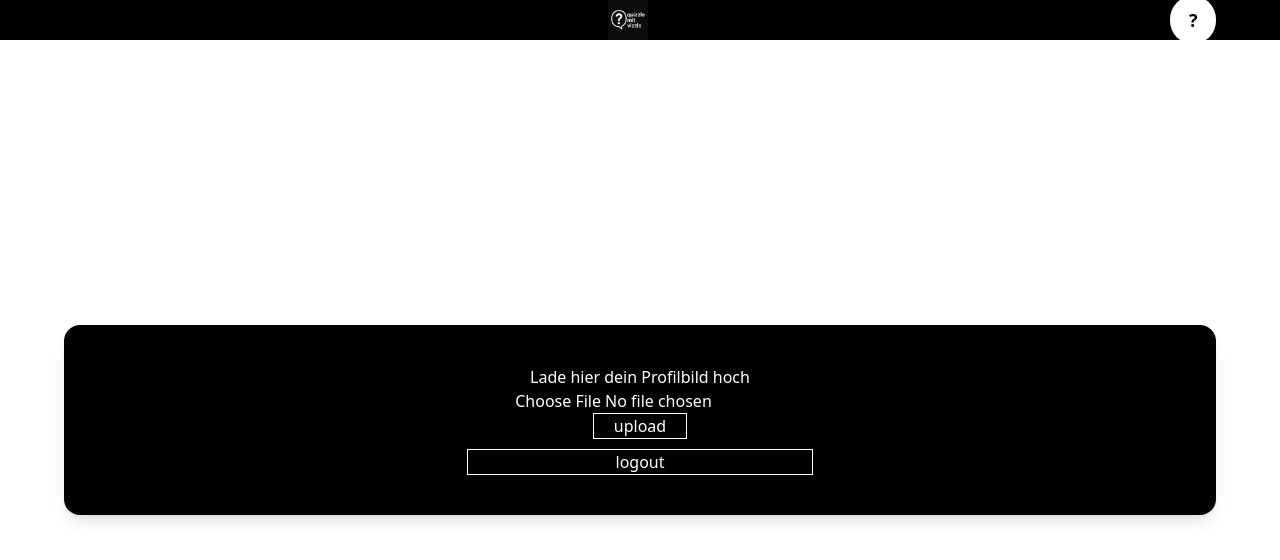
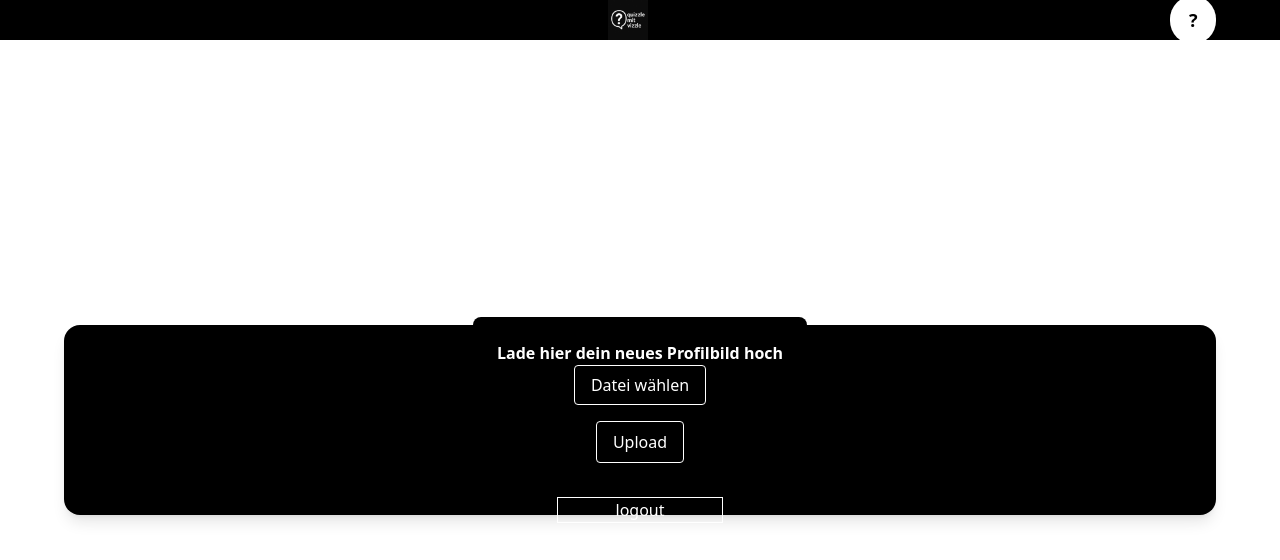
Before and after one commit to VictordelaM/Quizzle, a React (Vite) app in the folder client/: page /userSettings in a window 1280 px wide. Shown: the top 560 px of the page. Built offline with nearby package versions, Linux system fonts and the light colour scheme; no server answers.

Commit message:
models upgraded

```diff
--- a/client/src/components/AddImg.jsx
+++ b/client/src/components/AddImg.jsx
@@ -1,10 +1,15 @@
-import React, { useEffect } from 'react'
+import React, { useEffect, useState } from 'react'
 import { uploadImg } from '../functions/fetches/userfetches'
 import { joinSession } from '../functions/fetches/sessionFetches'
 import { useNavigate } from "react-router-dom"
 
 const AddImg = () => {
     let navigate = useNavigate();
+    const [fileSelected, setFileSelected] = useState(false)
+
+    const handleFileChange = (e) => {
+      setFileSelected(e.target.files.length > 0)
+    }
     const upload=(event)=>{
         event.preventDefault()
         uploadImg(event.target.picture.files[0])
@@ -17,16 +22,39 @@ const AddImg = () => {
 
     },[])
     return (
-        <div className='flex flex-col'>
-            <form onSubmit={upload} className='flex flex-col items-center justify-center'>
-                <div className='flex flex-col  items-center justify-center'>
-                    <label htmlFor="pictur" >Lade hier dein Profilbild hoch</label>
-                    <input id="picture" name="picture" type="file" className='w-[80%]'/>
+        <div className="flex flex-col items-center justify-center text-[var(--primary-colour)] bg-[var(--secondary-colour)] p-6 rounded-lg">
+        <form onSubmit={upload} className="flex flex-col items-center justify-center space-y-6 w-full">
+            <div className="flex flex-col items-center justify-center space-y-2 w-full">
+                <label htmlFor="picture" className="font-semibold">Lade hier dein neues Profilbild hoch</label>
+
+                <div className="relative w-fit">
+                    <input
+                        id="picture"
+                        name="picture"
+                        type="file"
+                        onChange={handleFileChange}
+                        className="absolute inset-0 opacity-0 z-10 cursor-pointer"
+                    />
+                    <label
+                        htmlFor="picture"
+                        className="border border-[var(--primary-colour)] px-4 py-2 rounded cursor-pointer bg-[var(--secondary-colour)] text-[var(--primary-colour)] hover:opacity-80 transition"
+                    >
+                        Datei wählen
+                    </label>
                 </div>
 
-                <button onClick={refresh} className='border w-[30%]'>upload</button>
-            </form>
-        </div>
+                {fileSelected && <span className="text-2xl mt-2">☑️</span>}
+            </div>
+
+            <button
+                onClick={refresh}
+                className="border border-[var(--primary-colour)] px-4 py-2 rounded w-fit bg-[var(--secondary-colour)] text-[var(--primary-colour)] hover:opacity-90 transition"
+            >
+                Upload
+            </button>
+        </form>
+    </div>
+
     )
 }
 
--- a/client/src/components/Logout.jsx
+++ b/client/src/components/Logout.jsx
@@ -5,7 +5,7 @@ const Logout = () => {
         document.cookie = "token=; expires=Thu, 01 Jan 1970 00:00:00 UTC; path=/;";
     }
     return (
-            <button onClick={handleLogout} className='border w-[30%]'>logout</button>
+            <button onClick={handleLogout} className='border w-fit px-[5%]'>logout</button>
     )
 }
 
--- a/client/src/pages/FeedbackPage.jsx
+++ b/client/src/pages/FeedbackPage.jsx
@@ -48,7 +48,7 @@ const FeedbackPage = () => {
                     ></textarea>
                 </div>
                 <div className="flex items-center gap-2">
-                    <input type="checkbox" name="anonym" id="anonym" />
+                    <input type="checkbox" name="anonym" id="anonym" className=" accent-[var(--primary-colour)]" />
                     <label htmlFor="anonym" className="font-medium">Feedback anonym senden</label>
                 </div>
                 <button
--- a/client/src/pages/Index.jsx
+++ b/client/src/pages/Index.jsx
@@ -32,10 +32,9 @@ const Index = () => {
         getQuizData()
     },[])
 
-    if(!user){
-        navigate('/login')
-    }
-    if(!user?.pictureUrl)return <AddImg/>
+    // if(!user){
+    //     navigate('/login')
+    // }
     const nav = () =>{
         navigate('/selectQuiz')
     }
```
Also changed, not shown: 2 other files (tests, documents, lock files or other folders).
